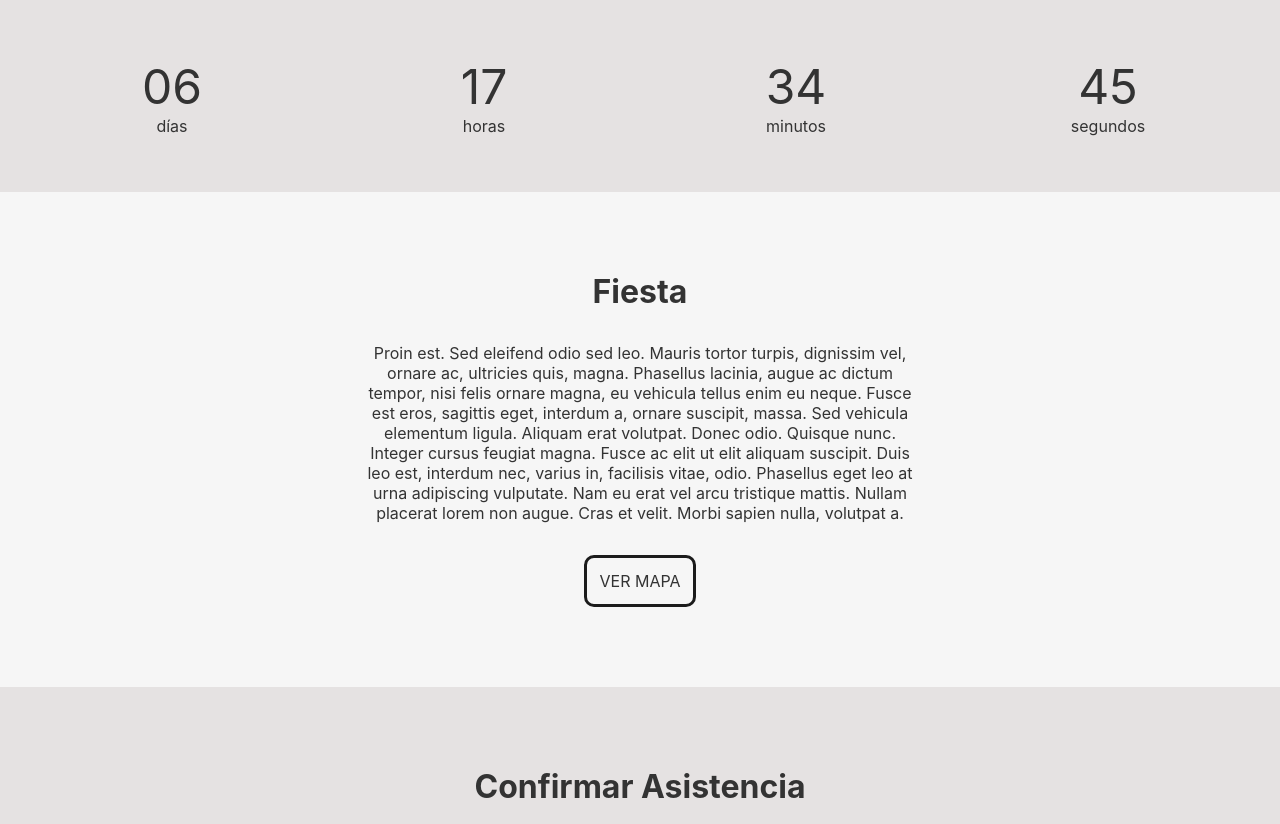
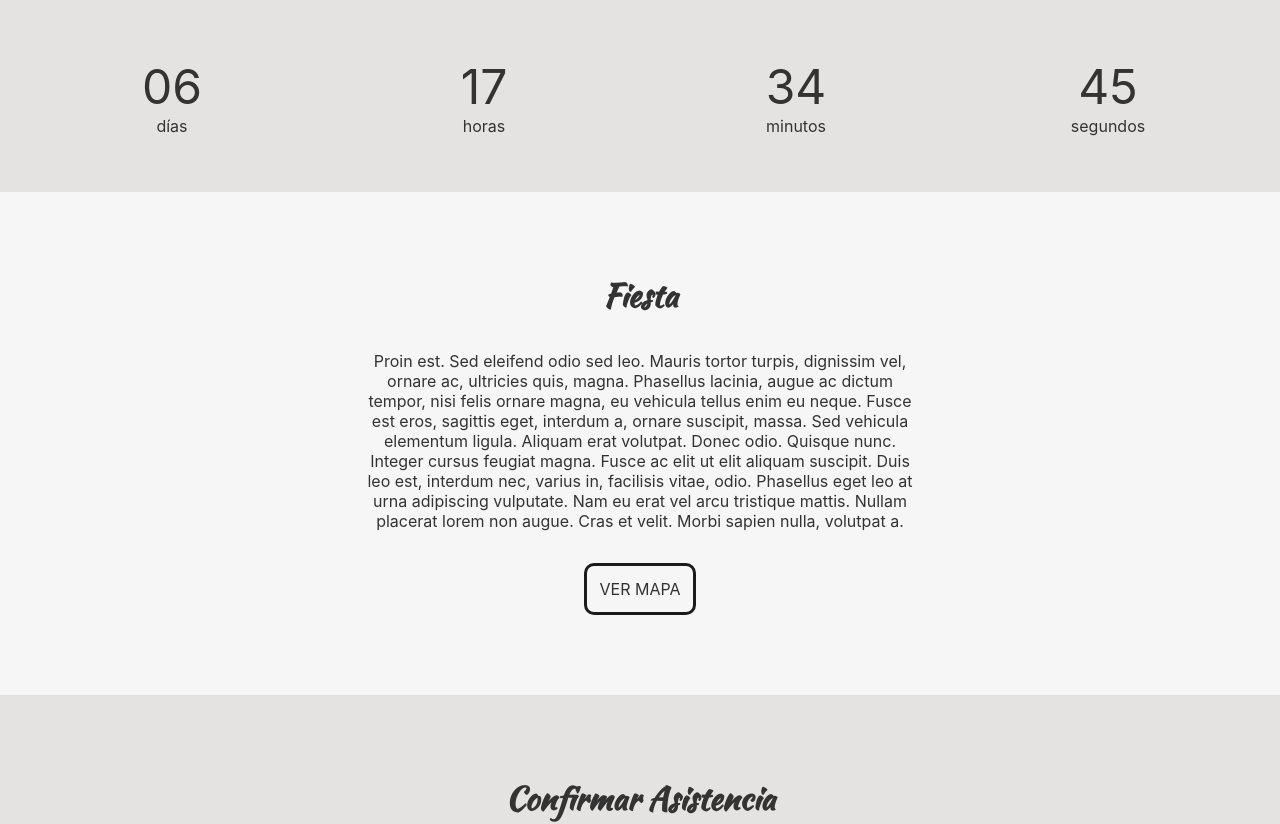
Before and after one commit to wilberquito/wedding, a Svelte app: page / in a window 1280 px wide. Shown: the top 824 px of the page. Built offline with nearby package versions, Linux system fonts and the light colour scheme.

Commit message:
adds Kausen Script font family at every h1

```diff
--- a/public/index.html
+++ b/public/index.html
@@ -10,6 +10,11 @@
         <link rel='stylesheet' href='/global.css'>
         <link rel='stylesheet' href='/build/bundle.css'>
 
+
+        <link rel="preconnect" href="https://fonts.googleapis.com">
+        <link rel="preconnect" href="https://fonts.gstatic.com" crossorigin>
+        <link href="https://fonts.googleapis.com/css2?family=Kaushan+Script&display=swap" rel="stylesheet">
+
         <script defer src='/build/bundle.js'></script>
     </head>
 
--- a/src/css/global.css
+++ b/src/css/global.css
@@ -10,6 +10,7 @@
 
 h1 {
     margin: 0;
+    font-family: 'Kaushan Script', cursive;
 }
 
 p {
@@ -65,5 +66,4 @@
     .g__section {
         padding: 10vh clamp(1rem, 25vw, 20rem);
     }
-
 }
```
Lines whose indentation alone changed are shown as unchanged.
